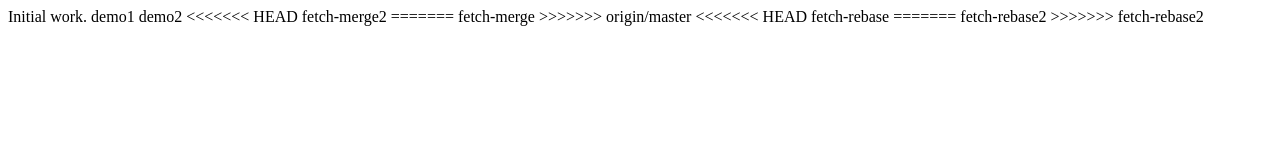
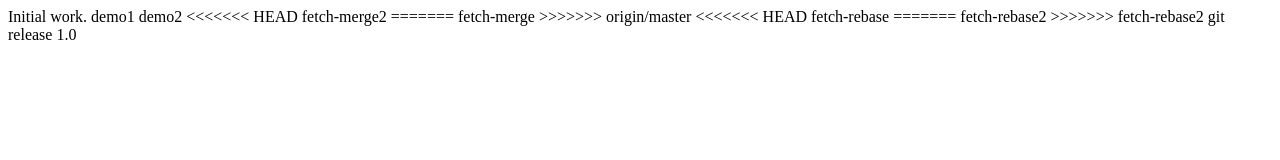
Before and after one commit to akher/part4.demo, a plain HTML site: page WebContent/index.html in a window 1280 px wide. Drawn offline with Linux system fonts and the light colour scheme.

Commit message:
v.1 changes

```diff
--- a/WebContent/index.html
+++ b/WebContent/index.html
@@ -20,5 +20,7 @@
 =======
 fetch-rebase2
 >>>>>>> fetch-rebase2
+
+git release 1.0
 </body>
 </html>
```
